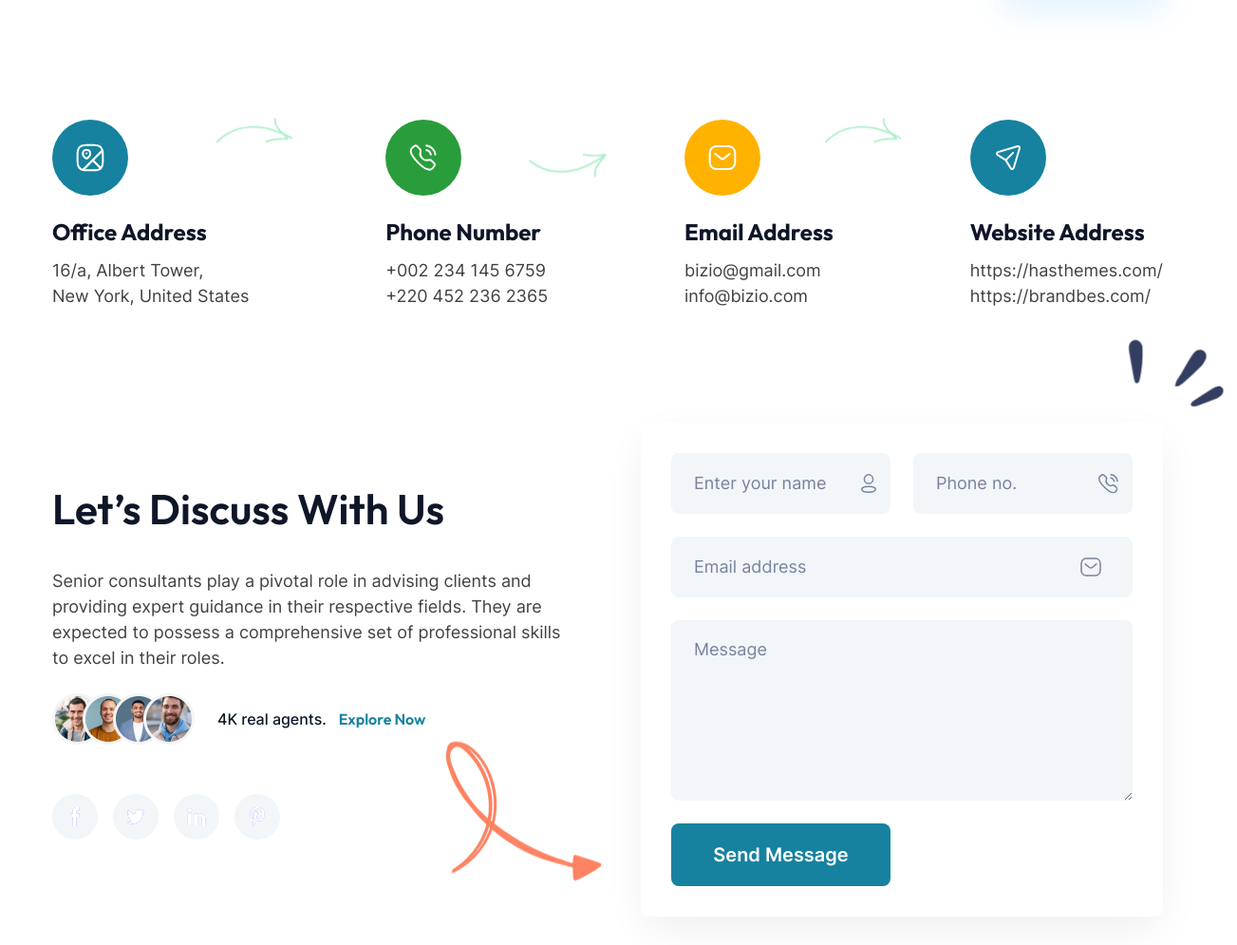
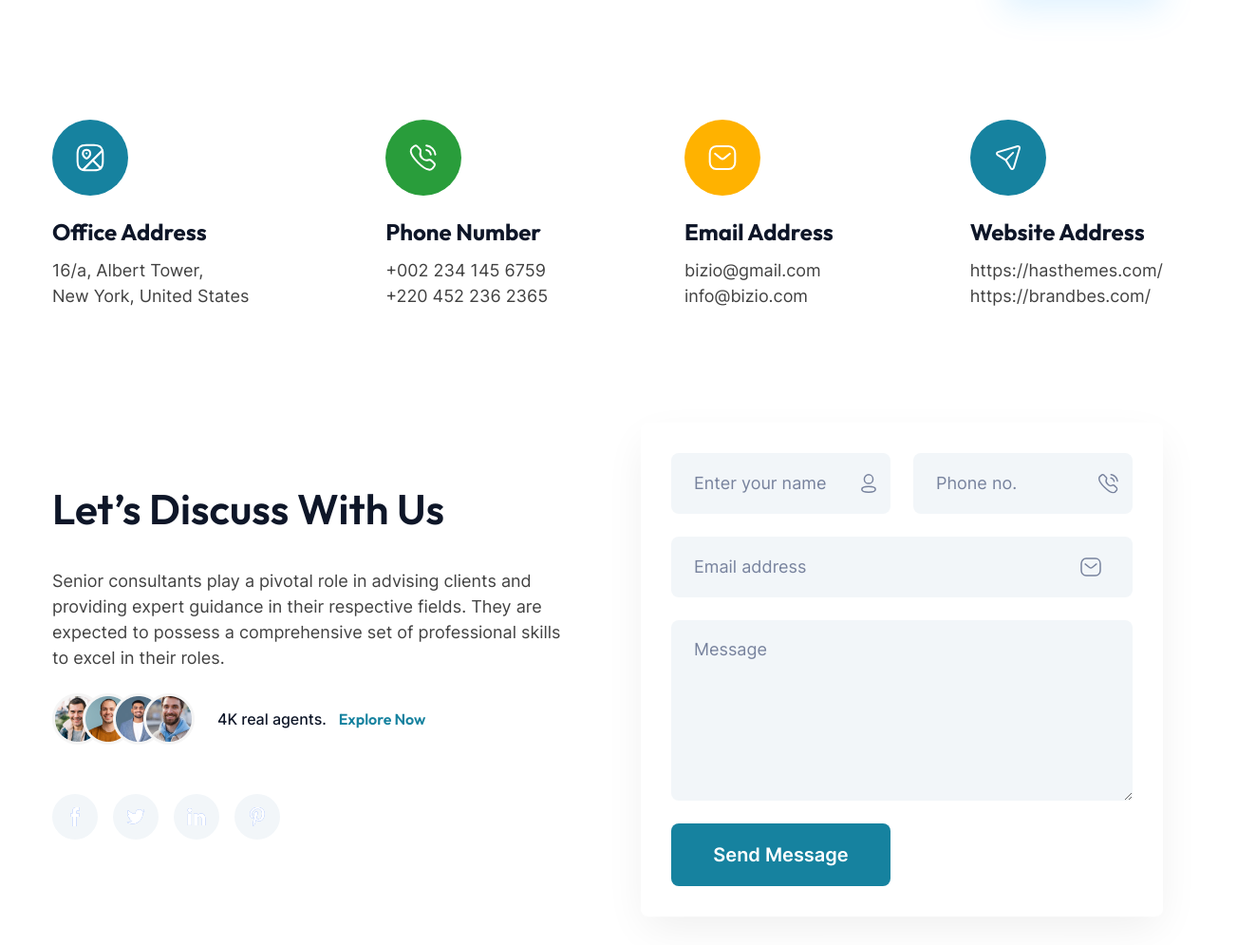
Before and after one commit to dilshadsirohi/wiredhub, a plain HTML site: page contact-us.html in a window 1280 px wide. Shown: the part 121-1116 px from the top of the page at 95% size, 1303 px wide, since content can reach past the window. Drawn offline with Linux system fonts and the light colour scheme.

Commit message:
Contact us updated

```diff
--- a/contact-us.html
+++ b/contact-us.html
@@ -120,9 +120,7 @@
                 <div class="contact-info-content">
                   <div class="contact-info-text">16/a, Albert Tower, <br />New York, United States</div>
                 </div>
-              </div><img src="652f774fc8e4c50b1b73ef7b/6539ea9aeaca94e44a8d429e_Contact Info Shape 1.svg" loading="lazy"
-                style="opacity:0" data-w-id="93a9b8b9-93f5-da7c-14dc-e77e6a9b90ff" alt="Contact Info Shape"
-                class="contact-info-shape shape-1" />
+              </div>
             </div>
             <div data-w-id="93a9b8b9-93f5-da7c-14dc-e77e6a9b9100" style="opacity:0" class="contact-info-block">
               <div class="contact-info-icon-wrapper phone"><img
@@ -132,9 +130,7 @@
                 <div class="contact-info-heading">Phone Number</div>
                 <div class="contact-info-content"><a href="tel:+0022341456759" class="contact-info-link">+002 234 145
                     6759</a><a href="tel:+2204522362365" class="contact-info-link">+220 452 236 2365</a></div>
-              </div><img src="652f774fc8e4c50b1b73ef7b/6539ea9b3c874a7714dcad81_Contact Info Shape 2.svg" loading="lazy"
-                style="opacity:0" data-w-id="93a9b8b9-93f5-da7c-14dc-e77e6a9b910b" alt="Xontact Info Shape"
-                class="contact-info-shape shape-2" />
+              </div>
             </div>
             <div data-w-id="93a9b8b9-93f5-da7c-14dc-e77e6a9b910c" style="opacity:0" class="contact-info-block">
               <div class="contact-info-icon-wrapper message"><img
@@ -145,9 +141,7 @@
                 <div class="contact-info-content"><a href="mailto:bizio@gmail.com?subject=Contact"
                     class="contact-info-link">bizio@gmail.com</a><a href="mailto:info@bizio.com?subject=Contact"
                     class="contact-info-link">info@bizio.com</a></div>
-              </div><img src="652f774fc8e4c50b1b73ef7b/6539ea9aeaca94e44a8d429e_Contact Info Shape 1.svg" loading="lazy"
-                style="opacity:0" data-w-id="93a9b8b9-93f5-da7c-14dc-e77e6a9b9117" alt="Contact Info Shape"
-                class="contact-info-shape shape-3" />
+              </div>
             </div>
             <div data-w-id="93a9b8b9-93f5-da7c-14dc-e77e6a9b9118" style="opacity:0" class="contact-info-block">
               <div class="contact-info-icon-wrapper website"><img
@@ -202,9 +196,8 @@
                     src="652f774fc8e4c50b1b73ef7b/6539f6da09d765c5e00317e3_pinterest primary.svg" loading="lazy"
                     alt="Pinterest" class="social-icon" /><img
                     src="652f774fc8e4c50b1b73ef7b/6539f6da3eadca2a7c191d80_pinterest white.svg" loading="lazy"
-                    alt="Pinterest Hover" class="social-icon-hover" /></a></div><img
-                src="652f774fc8e4c50b1b73ef7b/6539fda7720f1634ea6ae1ba_highlight.svg" loading="lazy" alt="Contact Shape"
-                class="contact-shape" />
+                    alt="Pinterest Hover" class="social-icon-hover" /></a></div>
+
             </div>
             <div id="w-node-_3cab4402-aa29-7ae2-803d-845d6008e9f1-dd058597" class="contact-form-wrapper">
               <div data-w-id="9057facb-d4b5-f473-e64d-773d82d399c8" style="opacity:0" class="contact-form-container">
@@ -233,8 +226,7 @@
                   <div class="w-form-fail">
                     <div>Oops! Something went wrong while submitting the form.</div>
                   </div>
-                </div><img src="652f774fc8e4c50b1b73ef7b/6539fed947041b00927f4a5b_Contact Shape.svg" loading="lazy"
-                  alt="Contact Form Shape" class="contact-form-shape" />
+                </div>
               </div>
             </div>
           </div>
```
Also changed, not shown: 3 other files.
